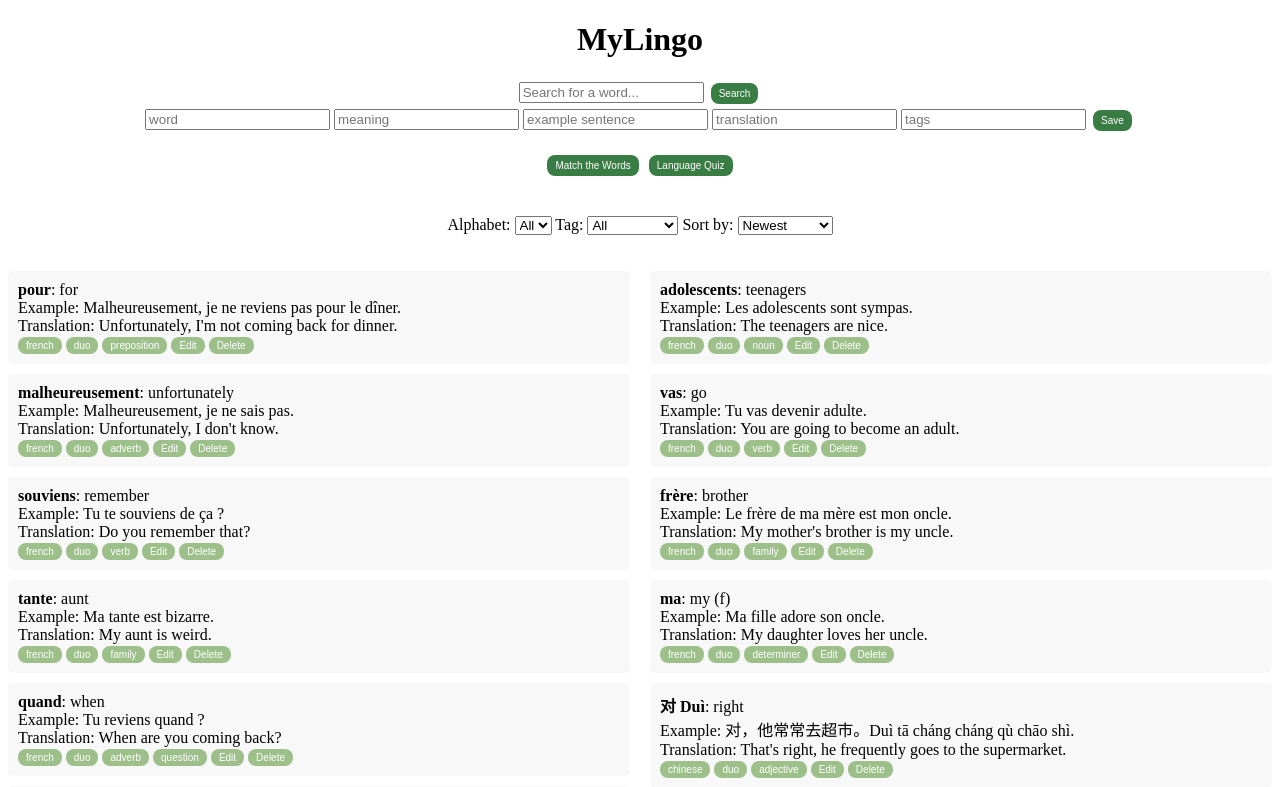
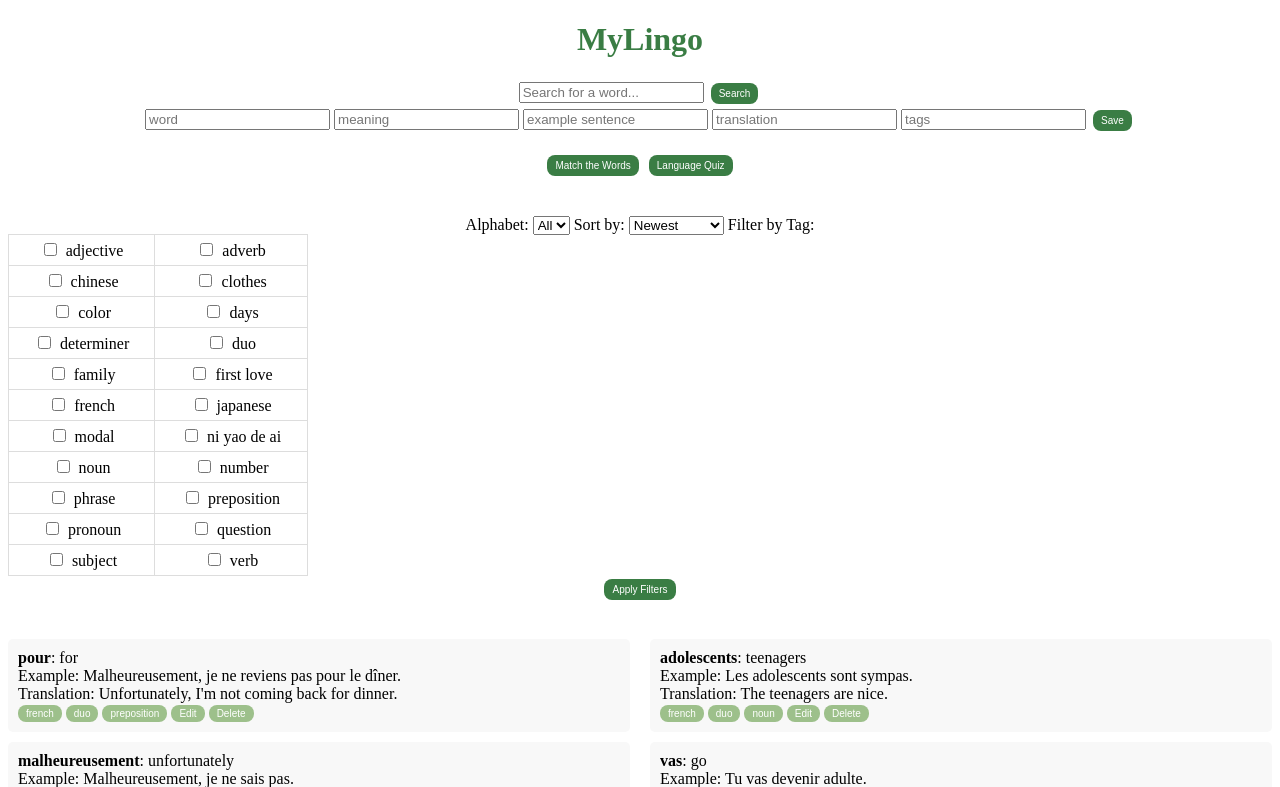
Before and after one commit to puputhariyati/MyLingo, a Flask app: page / in a window 1280 px wide. Shown: the top 787 px of the page. Run offline with Flask 3, Linux system fonts and the light colour scheme; data comes from the database, SQL or seed files in the repository.

Commit message:
add multiple tags filter

```diff
--- a/app.py
+++ b/app.py
@@ -62,7 +62,7 @@ def index():
 
     # Get filters from request args
     selected_alphabet = request.args.get("alphabet", "")
-    selected_tag = request.args.get("tag", "")
+    selected_tags = request.args.getlist("tags")
     selected_sort = request.args.get("sort", "newest")
     page = int(request.args.get("page", 1))  # Default to page 1
     words_per_page = 20  # Limit words per page
@@ -75,8 +75,9 @@ def index():
     if selected_alphabet:
         conditions.append(f"word LIKE '{selected_alphabet}%'")
 
-    if selected_tag:
-        conditions.append(f"tags LIKE '%{selected_tag}%'")
+    if selected_tags:
+        tag_conditions = " AND ".join(f"tags LIKE '%{tag}%'" for tag in selected_tags)
+        conditions.append(f"({tag_conditions})")
 
     if conditions:
         query += " WHERE " + " AND ".join(conditions)
@@ -118,7 +119,7 @@ def index():
         words=words,
         tags=sorted(tag_set),  # ✅ Ensure tag_set is defined
         selected_alphabet=selected_alphabet,
-        selected_tag=selected_tag,
+        selected_tags=selected_tags,
         selected_sort=selected_sort,
         page=page,  # ✅ Fixed missing comma
         total_pages=total_pages
--- a/static/style.css
+++ b/static/style.css
@@ -1,3 +1,8 @@
+h1 {
+    text-align: center;
+    color: #3A7D44
+}
+
 button {
     color: white;
     border: none;
@@ -56,10 +61,6 @@ form {
     text-align: center;
 }
 
-h1 {
-    text-align: center;
-}
-
 .center-container {
     justify-content: center;
     align-items: center;
@@ -103,3 +104,17 @@ h1 {
     font-weight: bold;
     background: #ddd;
 }
+
+table {
+    width: 300px;
+    border-collapse: collapse;
+}
+
+td {
+    padding: 5px;
+    border: 1px solid #ddd;
+}
+
+input[type="checkbox"] {
+    margin-right: 5px;
+}
--- a/templates/index.html
+++ b/templates/index.html
@@ -37,19 +37,12 @@
 
     <!-- Filters and Sorting Form -->
     <form method="GET" action="/" style="margin-bottom: 20px;">
+
         <label for="alphabet-filter">Alphabet:</label>
         <select name="alphabet" id="alphabet-filter" onchange="this.form.submit()">
             <option value="">All</option>
             {% for letter in "ABCDEFGHIJKLMNOPQRSTUVWXYZ" %}
                 <option value="{{ letter }}" {% if selected_letter == letter %}selected{% endif %}>{{ letter }}</option>
-            {% endfor %}
-        </select>
-
-        <label for="tag-filter">Tag:</label>
-        <select name="tag" id="tag-filter" onchange="this.form.submit()">
-            <option value="">All</option>
-            {% for tag in tags %}
-                <option value="{{ tag }}" {% if selected_tag == tag %}selected{% endif %}>{{ tag }}</option>
             {% endfor %}
         </select>
 
@@ -59,6 +52,26 @@
             <option value="oldest" {% if selected_sort == "oldest" %}selected{% endif %}>Oldest</option>
             <option value="alphabet" {% if selected_sort == "alphabet" %}selected{% endif %}>Alphabetical</option>
         </select>
+
+        <label for="tag-filter">Filter by Tag:</label>
+        <form method="GET">
+            <table>
+                <tr>
+                    {% for tag in tags %}
+                        {% if loop.index0 % 2 == 0 %} <!-- Start a new row every 2 items -->
+                            </tr><tr>
+                        {% endif %}
+                        <td>
+                            <input type="checkbox" name="tags" value="{{ tag }}"
+                                {% if tag in selected_tag %}checked{% endif %}>
+                            {{ tag }}
+                        </td>
+                    {% endfor %}
+                </tr>
+            </table>
+            <button class="main-btn" type="submit">Apply Filters</button>
+        </form>
+
     </form>
 
     <div class="word-container">
```
